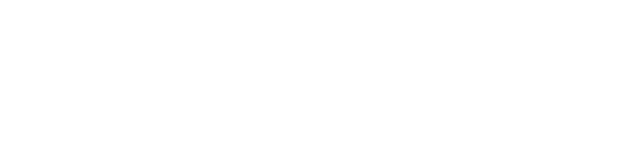
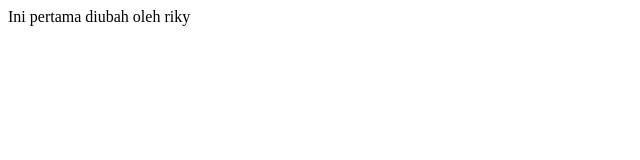
Before and after one commit to Neis2/perkenalan, a plain HTML site: page index.html in a window 1280 px wide. Shown: the whole page, without its empty margins (0-640 px from the left). Drawn offline with Linux system fonts and the light colour scheme.

Commit message:
diubah title dan body

```diff
--- a/index.html
+++ b/index.html
@@ -3,9 +3,9 @@
 <head>
     <meta charset="UTF-8">
     <meta name="viewport" content="width=device-width, initial-scale=1.0">
-    <title>Document</title>
+    <title>SAI</title>
 </head>
 <body>
-
+    Ini pertama diubah oleh riky
 </body>
 </html>
```
